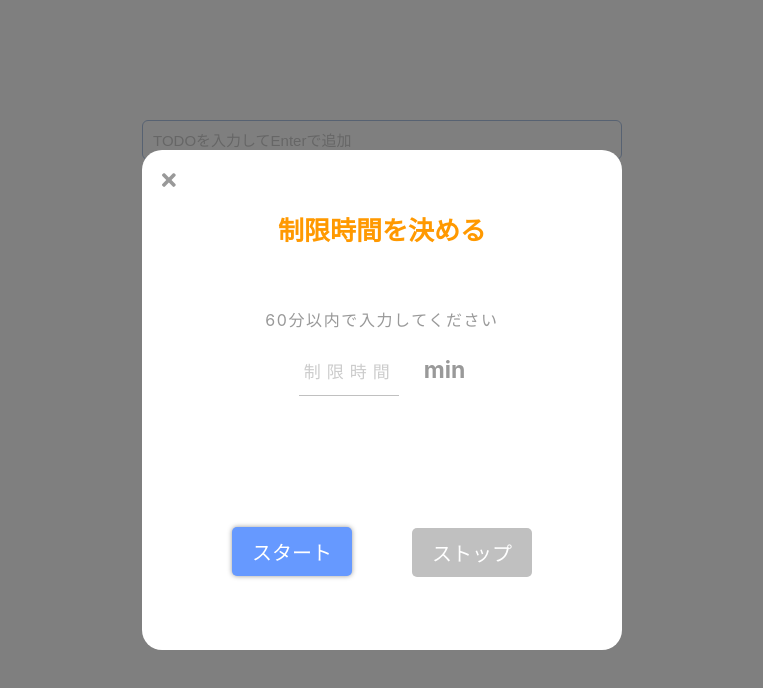
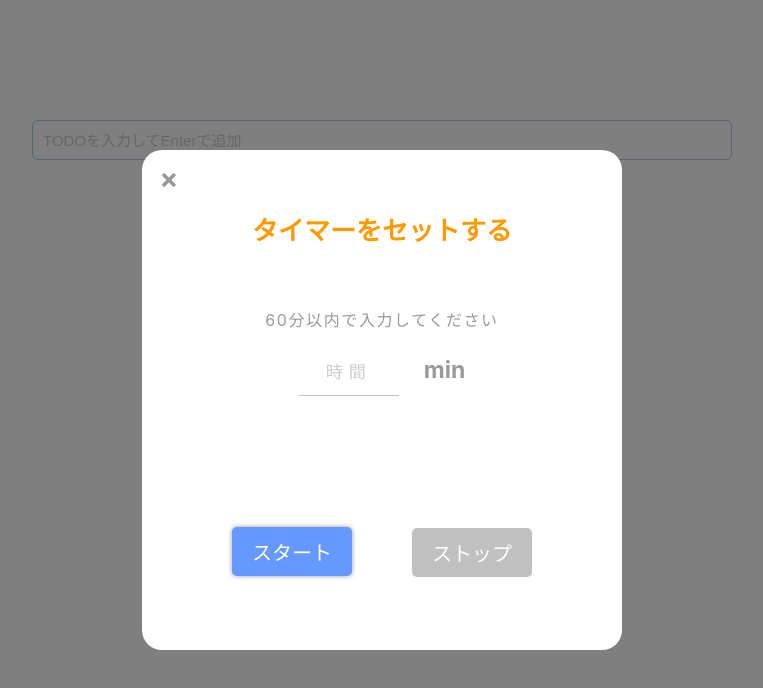
Before and after one commit to keiya01/hooks_lesson, a React (Create React App) app: page / in a window 1280 px wide. Both pictures are taken after a click on the element 767 px from the left and 277 px from the top of the page. Shown: the top 688 px of the page, without its empty margins (258-1021 px from the left). Built offline with nearby package versions, Linux system fonts and the light colour scheme.

Commit message:
UIの調整

```diff
--- a/src/components/App.js
+++ b/src/components/App.js
@@ -235,7 +235,7 @@ export default function App() {
 const styles = StyleSheet.create({
   container: {
     width: '90%',
-    maxWidth: 480,
+    maxWidth: 700,
     height: '100%',
     textAlign: 'center',
     margin: '20px auto',
--- a/src/components/SelectItem.js
+++ b/src/components/SelectItem.js
@@ -8,7 +8,6 @@ export default function SelectItem(props) {
         color,
         activeColor,
         isActive,
-        textColor,
         icon,
         iconSize,
         onClick
@@ -48,11 +47,11 @@ const styles = StyleSheet.create({
         width: 55,
         height: 55,
         borderRadius: '50%',
+        backgroundColor: '#fff',
         float: 'left',
         textAlign: 'center',
         marginRight: 30,
         ':active': {
-            boxShadow: 'none',
             transform: 'translateY(1px)'
         },
         '@media(max-width: 450px)': {
--- a/src/components/TimerModal.js
+++ b/src/components/TimerModal.js
@@ -130,9 +130,9 @@ export default memo(function TimerModal(props) {
 
     const setTitle = () => {
         if (isStarting) {
-            return time < 1 ? '時間切れです' : 'TODOを終えてください'
+            return time < 1 ? '時間切れです' : 'TODOを始めてください'
         }
-        return '制限時間を決める'
+        return 'タイマーをセットする'
     }
 
     const setActiveStyle = (activeState) => (isStarting === activeState) && 'activeButton'
@@ -175,7 +175,7 @@ export default memo(function TimerModal(props) {
                                             <input
                                                 ref={handleFocusInput}
                                                 className={css(styles.settingInput)}
-                                                placeholder='制限時間'
+                                                placeholder='時間'
                                                 type='number'
                                                 value={duration.value}
                                                 onChange={handleSetDuration}
--- a/src/components/TodoItem.js
+++ b/src/components/TodoItem.js
@@ -173,6 +173,7 @@ const styles = StyleSheet.create({
         flexDirection: 'row',
         width: '100%',
         margin: '20px auto',
+        backgroundColor: '#fff',
         ':hover': {
             backgroundColor: '#eee',
         }
@@ -193,7 +194,7 @@ const styles = StyleSheet.create({
         flex: 1,
         cursor: 'pointer',
         textAlign: 'left',
-        padding: '10px 5px 10px 20px',
+        padding: '12px 5px 12px 20px',
     },
     todoBody: {
         width: '100%',
@@ -206,7 +207,7 @@ const styles = StyleSheet.create({
     toolsContainer: {
         display: 'inline-block',
         cursor: 'pointer',
-        marginTop: 13,
+        marginTop: 15,
         marginRight: 10
     },
     trashBox: {
```
